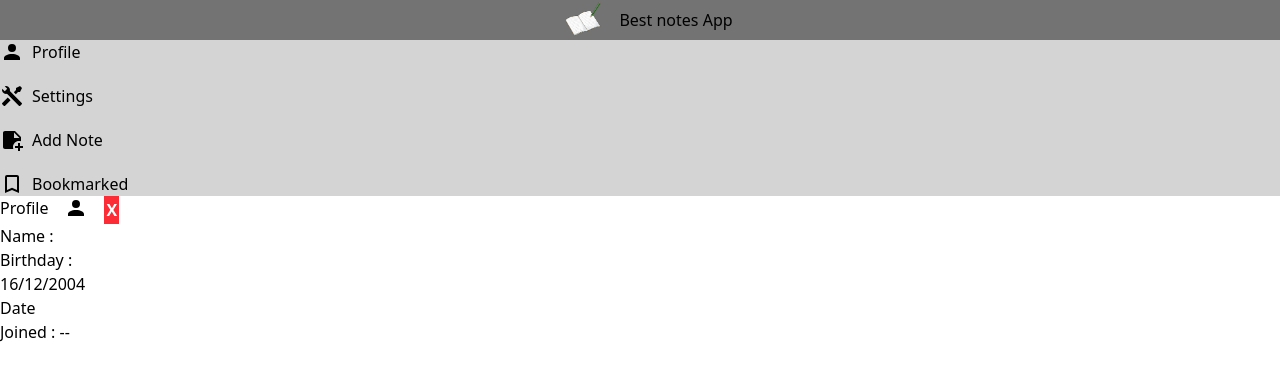
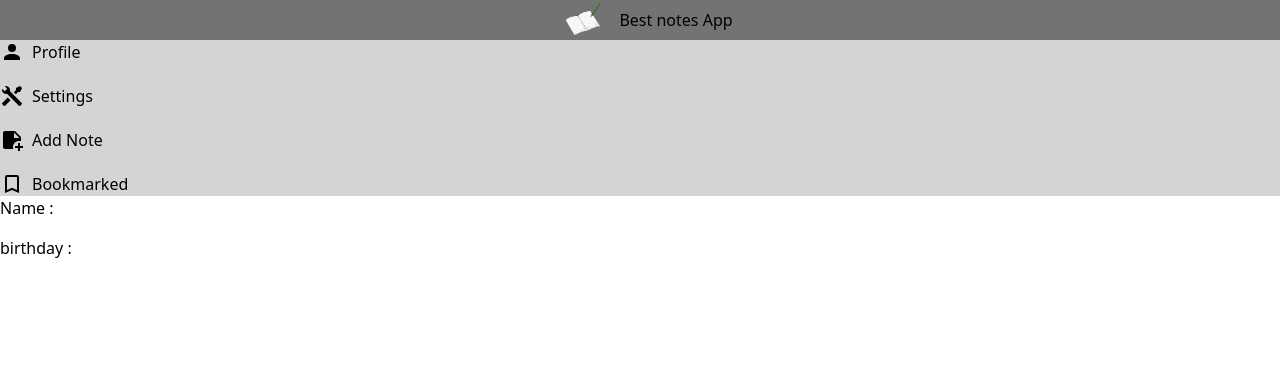
Before and after one commit to kyle-bdvl/Notes-App, a React (Vite) app: page / in a window 1280 px wide. Both pictures are taken after a click on the button "Profile". Shown: the top 380 px of the page. Built offline with nearby package versions, Linux system fonts and the light colour scheme.

Commit message:
made a dynamic profile and settings

```diff
--- /dev/null
+++ b/src/Components/Bookmarked.jsx
@@ -0,0 +1,6 @@
+export default function Bookmarked({title, tasks}){
+  return(
+    <h1>{title}</h1>
+
+  );
+}
--- a/src/Components/Overlay.jsx
+++ /dev/null
@@ -1,21 +0,0 @@
-export default function Overlay({title,icon,children,close}){
-  const imgCssClasses = "w-6 h-6 rounded-md";
-  let mainCssClasses = "flex flex-row gap-4";
-  let buttonCssClasses = "bg-red-500 text-white font-bold py-0.5 px-0.5"
-
-
-  return (
-    <div>
-      <div className={mainCssClasses}>
-        <h1>{title}</h1>
-        <img className={imgCssClasses} src={icon}/>
-        <button onClick={close} className={buttonCssClasses}> X </button>
-      </div>
-      <div className="h-80 w-20 ">
-        {children}
-      </div>
-
-
-    </div>
-  );
-}
--- /dev/null
+++ b/src/Components/Profile.jsx
@@ -0,0 +1,13 @@
+export default function Profile({name,date}){
+  return (
+    <div className="flex flex-col gap-4 w-60">
+      <div className="flex items-center gap-2">
+        <p >Name : {name}</p>
+      </div>
+      <div>
+        <p>birthday :{date} </p>
+      </div>
+    </div>
+
+  );
+}
--- a/src/Components/Sidebar.jsx
+++ b/src/Components/Sidebar.jsx
@@ -2,84 +2,61 @@ import accountIcon from "../assets/account.svg"
 import bookmark from "../assets/bookmark-outline.svg"
 import tools from "../assets/tools.svg";
 import note from "../assets/note-plus.svg";
-import {useState, useRef} from 'react';
-import Overlay from './Overlay'
-export default function Sidebar(){
-  const imgCssClasses = "w-6 h-6 rounded-md";
-  const [overlay,setOverlay]= useState(null);
-  const [Username, setUserame] = useState('');
-
-  const name = useRef(null);
+import Bookmarked from "./Bookmarked";
+import Settings from "./settings"
+import Profile from "./Profile";
+import { useState, } from 'react';
 
 
-  function handleClose (){
-    setOverlay (null);
+export default function Sidebar() {
+  const imgCssClasses = "w-6 h-6 rounded-md";
+  const [setting, setSetting] = useState(false);
+  const [profile,setProfile]= useState(false);
+  //to set the two-way binding
+  const [username, setUsername] = useState("");
+  const[date, setDate] = useState(null);
 
+  function toggleProfile(){
+    setProfile(!profile);
   }
-
-  function handleName(){
-    setUserame(name.current.value);
+  function toggleSetting() {
+    setSetting(!setting);
+  }
+  function handleDateChange(event){
+    setDate(event.target.value);
+  }
+  function handleNameChange(event) {
+    setUsername(event.target.value)
   }
 
 
 
-  function handleClick(value){
-
-    if(value === 'profile'){
-      setOverlay(
-      <Overlay title="Profile" icon={accountIcon} close={handleClose}>
-        <div className="flex flex-col">
-          <p>Name : {Username}</p>
-          <p>Birthday : 16/12/2004</p>
-          <p>Date Joined : --</p>
-        </div>
-      </Overlay>
-      );
-
-    }
-    else if(value === 'settings'){
-      setOverlay(
-      <Overlay title="Settings" icon={tools} close={handleClose}children>
-        <div className="flex flex-col">
-          <p>Name : {Username}</p>
-           <input ref={name} type="text" placeholder="Enter Name" className="border-amber-600 w-20"/>
-          <button onClick={handleName} className="hover:cursor-pointer">Edit</button>
-        </div>
-        <div>
-          <p>Birthday</p>
-          <button>Edit</button>
-        </div>
-        <button className="bg-red-500 caret-blue-50 shadow-red-200 hover:bg-red-700">Delete Account</button>
-      </Overlay>
-      );
-    }
-  }
   return (
     <>
       <aside className="flex flex-col gap-5 bg-neutral-300">
         <div className="flex flex-row items-center gap-2">
-        <img className={imgCssClasses} src={accountIcon}/>
-        <button onClick={()=>handleClick('profile')} className="hover:cursor-pointer">Profile</button>
+          <img className={imgCssClasses} src={accountIcon} />
+          <button onClick={toggleProfile} className="hover:cursor-pointer">Profile</button>
         </div>
         <div className="flex flex-row items-center gap-2">
           <img className={imgCssClasses} src={tools} />
-        <button onClick={()=>handleClick('settings')} className="hover:cursor-pointer">Settings</button>
+          <button onClick={toggleSetting} className="hover:cursor-pointer">Settings</button>
+
         </div>
         <div className="flex flex-row items-center gap-2">
           <img className={imgCssClasses} src={note} />
-        <button onClick={()=>{handleClick('note')}} className="hover:cursor-pointer">Add Note</button>
+          <button onClick={() => { handleClick('note') }} className="hover:cursor-pointer">Add Note</button>
         </div>
         <div className="flex flex-row items-center gap-2">
-        <img className={imgCssClasses} src={bookmark}/>
-        <button className="hover:cursor-pointer">Bookmarked</button>
+          <img className={imgCssClasses} src={bookmark} />
+          <button  className="hover:cursor-pointer">Bookmarked</button>
         </div>
+
       </aside>
-
-    {overlay && (
       <div>
-        {overlay}
+        {setting && <Settings name={username} date={date} changeName={handleNameChange} changeDate={handleDateChange}/>}
+        {profile && <Profile name={username} date={date}/>}
       </div>
-    )}
     </>
-  )
+  );
 }
--- /dev/null
+++ b/src/Components/settings.jsx
@@ -0,0 +1,32 @@
+import { useState } from 'react';
+
+export default function Settings({name,date, changeName, changeDate}) {
+
+  //to activate the input bar
+  const [input, setInput] = useState(false);
+  const [dateButton,setDateButton] = useState(false);
+
+
+  function toggleInput() {
+    setInput(!input);
+  }
+
+  function toggleDate(){
+    setDateButton(!dateButton);
+  }
+
+
+  return (
+    <div className="flex flex-col gap-4 w-60">
+      <div className="flex items-center gap-2">
+        {input ? <input type="text" value={name} onChange={changeName} /> : <p >Name : {name}</p>}
+        <button onClick={toggleInput} className="hover:cursor-pointer">{input ? "Save" : "Edit"} </button>
+      </div>
+      <div>
+        {dateButton ? <input type="date" value={date} onChange={changeDate} /> :<p>birthday :{date} </p>}
+        <button onClick={toggleDate}>{dateButton ? "save" :"Edit"}</button>
+      </div>
+      <button className="bg-red-500 caret-blue-50 shadow-red-200 hover:bg-red-700">Delete Account</button>
+    </div>
+  );
+}
```
Lines whose indentation alone changed are shown as unchanged.
